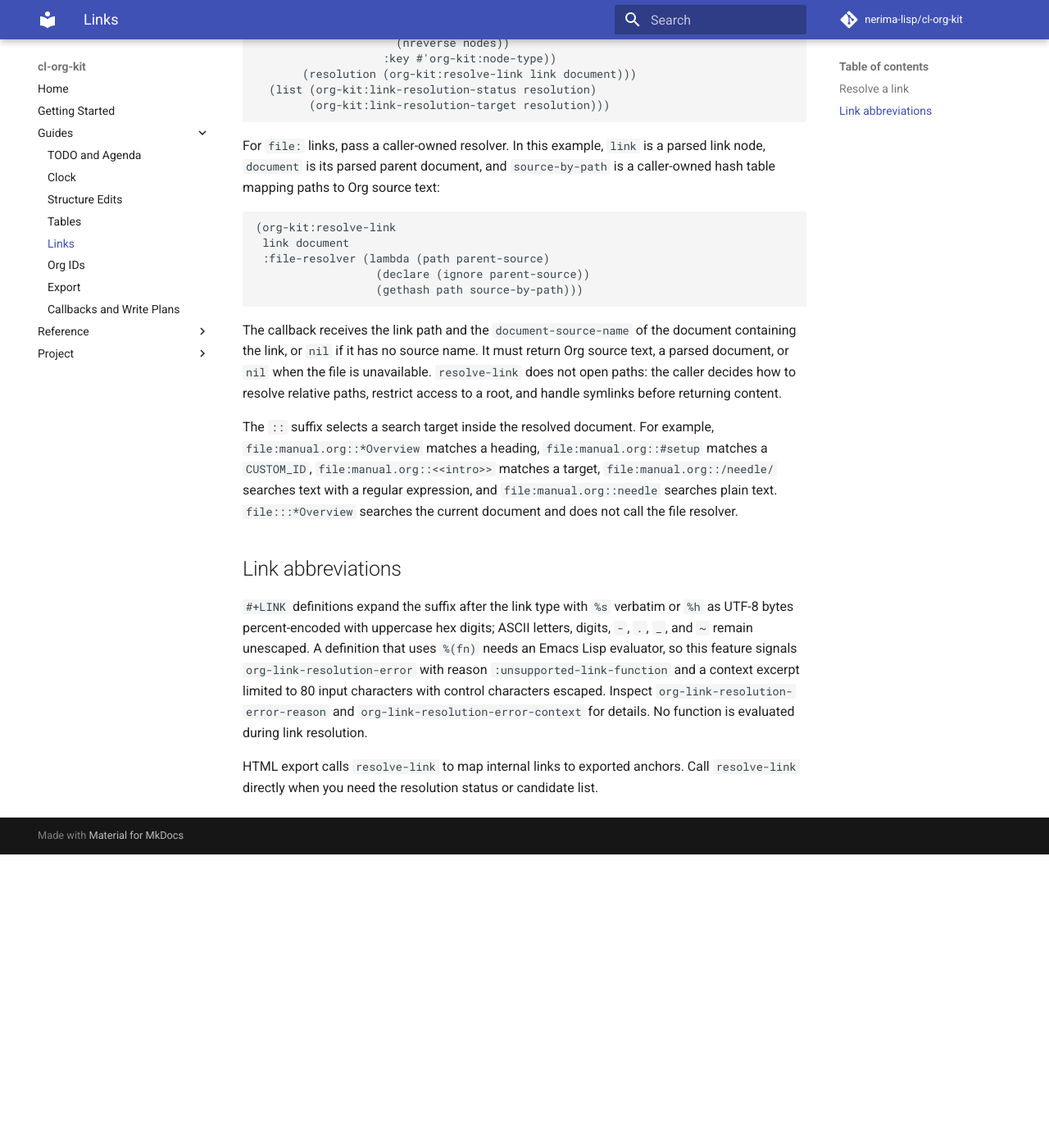
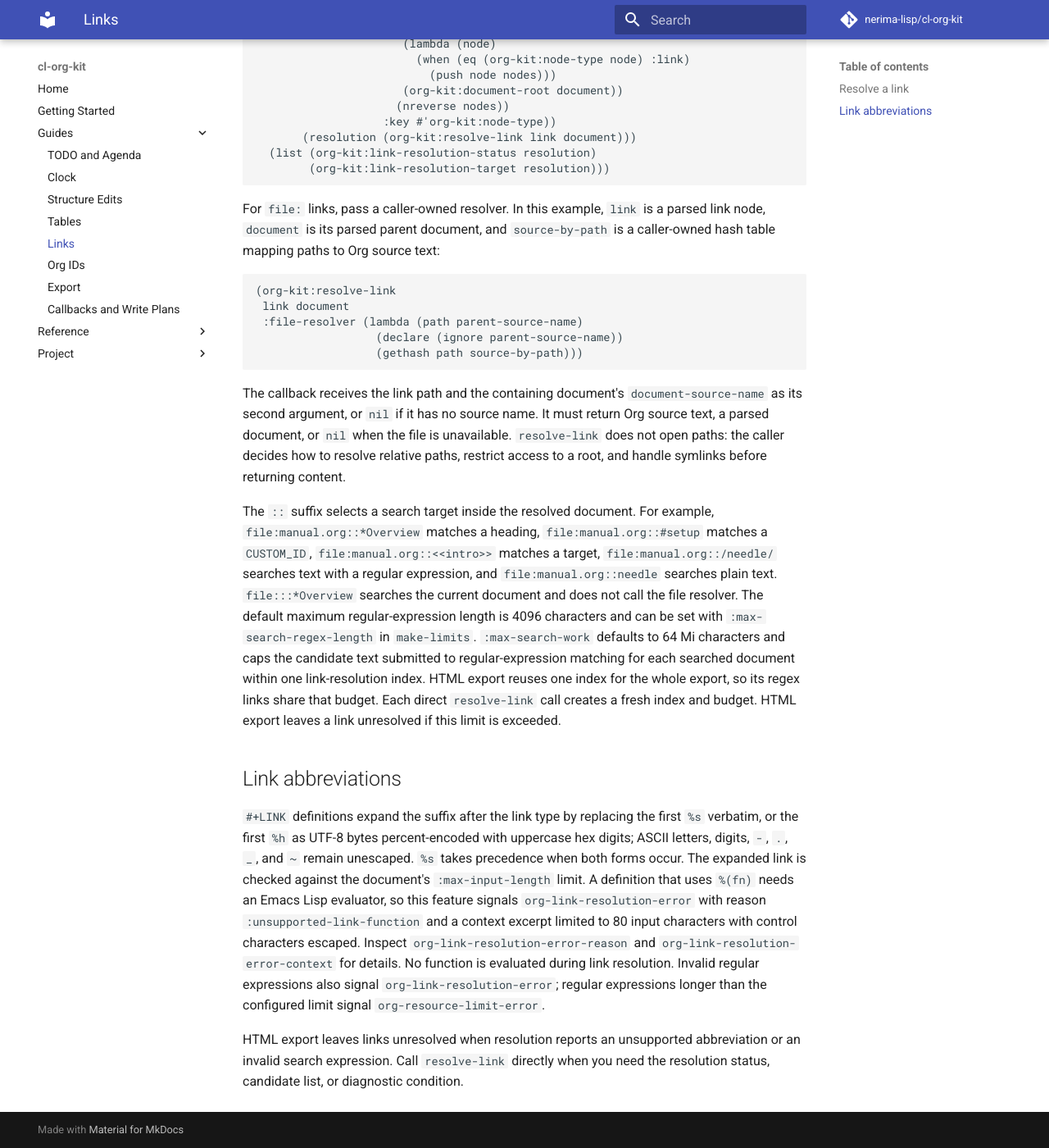
Before and after one commit to nerima-lisp/cl-org-kit, an MkDocs documentation site: the page built from docs/src/guides/links.md, in a window 1280 px wide and 1400 px high, scrolled down 668 px. Shown: the whole window at 82% size. Built offline with MkDocs 1.6.1 and Material for MkDocs 9.7.7, drawn with Linux system fonts in a browser that asks for light colours; comment, search, counter and statistics services are not loaded; before the commit the page ends 1710 px from its top, so only the background shows below that; some of the changed text lies outside the part shown.

Commit message:
feat(links): resolve links through a reusable index

```diff
--- a/docs/src/guides/links.md
+++ b/docs/src/guides/links.md
@@ -4,7 +4,11 @@ Org links are parsed as `:link` nodes with a type and path. The parser
 recognizes `id:` and `attachment:` as link types. `resolve-link` resolves IDs,
 custom IDs, fuzzy links, radio links, and file links with `::` search options.
 It leaves `attachment:` links unresolved because there is no attachment
-resolver yet. `#+LINK` definitions support `%s` and `%h` substitutions.
+resolver yet. Radio links match radio targets written as `<<<text>>>`. Fuzzy
+links search explicit targets, named elements, and then headings in that order.
+They ignore case and normalize whitespace; heading
+search also ignores statistics cookies. A `[[*Heading]]` link searches headings
+only, and `CUSTOM_ID` values are case-sensitive.
 
 ## Resolve a link
 
@@ -40,13 +44,14 @@ parsed link node, `document` is its parsed parent document, and
 ~~~lisp
 (org-kit:resolve-link
  link document
- :file-resolver (lambda (path parent-source)
-                  (declare (ignore parent-source))
+ :file-resolver (lambda (path parent-source-name)
+                  (declare (ignore parent-source-name))
                   (gethash path source-by-path)))
 ~~~
 
-The callback receives the link path and the `document-source-name` of the
-document containing the link, or `nil` if it has no source name. It must return
+The callback receives the link path and the containing document's
+`document-source-name` as its second argument, or `nil` if it has no source
+name. It must return
 Org source text, a parsed document, or `nil` when the file is unavailable.
 `resolve-link` does not open paths: the caller decides how to resolve relative
 paths, restrict access to a root, and handle symlinks before returning content.
@@ -56,19 +61,31 @@ example, `file:manual.org::*Overview` matches a heading, `file:manual.org::#setu
 matches a `CUSTOM_ID`, `file:manual.org::<<intro>>` matches a target,
 `file:manual.org::/needle/` searches text with a regular expression, and
 `file:manual.org::needle` searches plain text. `file:::*Overview` searches the
-current document and does not call the file resolver.
+current document and does not call the file resolver. The default maximum
+regular-expression length is 4096 characters and can be set with
+`:max-search-regex-length` in `make-limits`. `:max-search-work` defaults to
+64 Mi characters and caps the candidate text submitted to regular-expression
+matching for each searched document within one link-resolution index. HTML
+export reuses one index for the whole export, so its regex links share that
+budget. Each direct `resolve-link` call creates a fresh index and budget. HTML
+export leaves a link unresolved if this limit is exceeded.
 
 ## Link abbreviations
 
-`#+LINK` definitions expand the suffix after the link type with `%s` verbatim
-or `%h` as UTF-8 bytes percent-encoded with uppercase hex digits; ASCII letters,
-digits, `-`, `.`, `_`, and `~` remain unescaped. A definition that uses
+`#+LINK` definitions expand the suffix after the link type by replacing the
+first `%s` verbatim, or the first `%h` as UTF-8 bytes percent-encoded with
+uppercase hex digits; ASCII letters, digits, `-`, `.`, `_`, and `~` remain
+unescaped. `%s` takes precedence when both forms occur. The expanded link is
+checked against the document's `:max-input-length` limit. A definition that uses
 `%(fn)` needs an Emacs Lisp evaluator, so this feature signals
 `org-link-resolution-error` with reason `:unsupported-link-function` and a
 context excerpt limited to 80 input characters with control characters
 escaped. Inspect `org-link-resolution-error-reason` and
 `org-link-resolution-error-context` for details. No function is evaluated
-during link resolution.
+during link resolution. Invalid regular expressions also signal
+`org-link-resolution-error`; regular expressions longer than the configured
+limit signal `org-resource-limit-error`.
 
-HTML export calls `resolve-link` to map internal links to exported anchors. Call
-`resolve-link` directly when you need the resolution status or candidate list.
+HTML export leaves links unresolved when resolution reports an unsupported
+abbreviation or an invalid search expression. Call `resolve-link` directly
+when you need the resolution status, candidate list, or diagnostic condition.
```
Also changed, not shown: docs/src/reference/node-model.md (+7 -4 lines), 6 other files.
